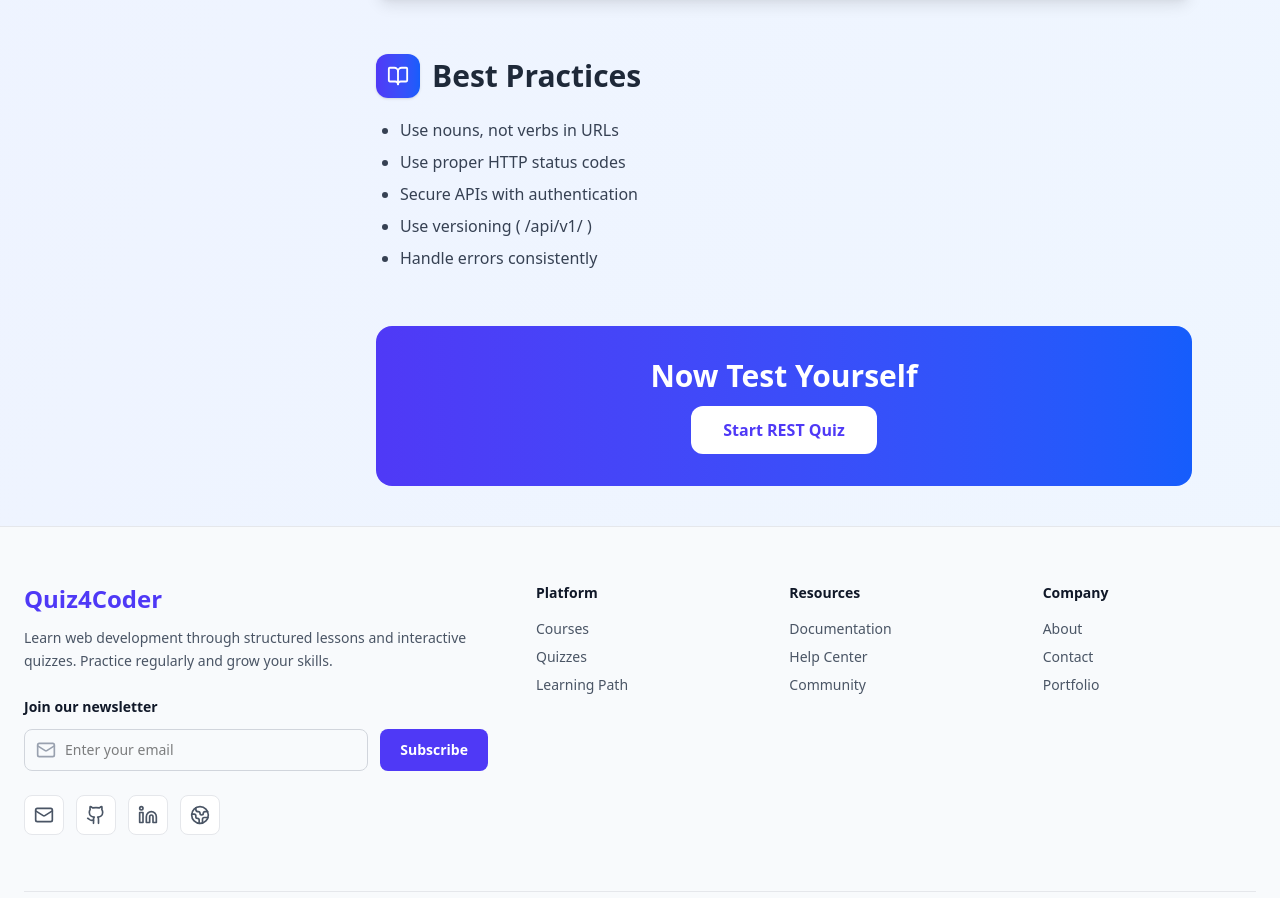
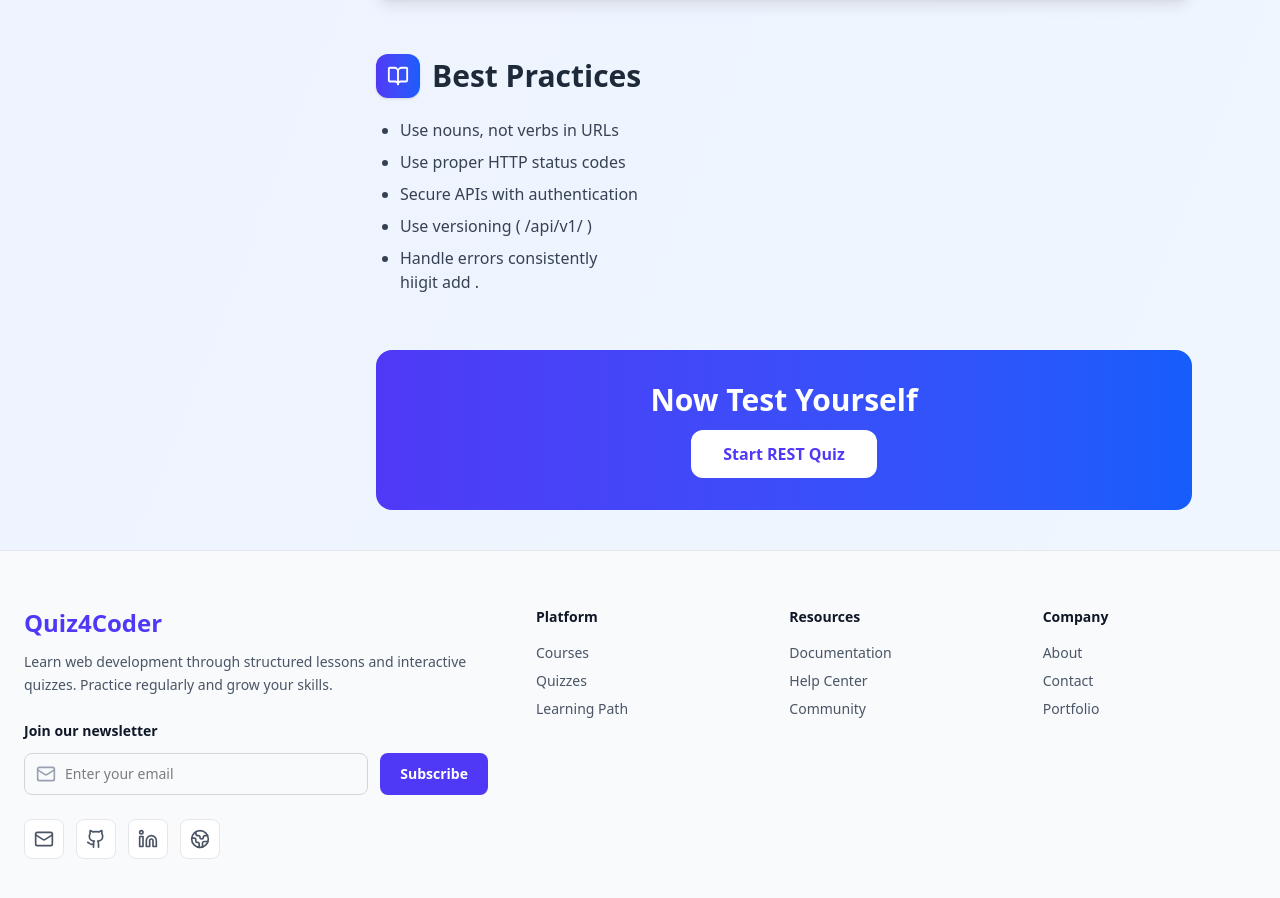
Before and after one commit to Fardeen72/QuizApp, a React (Vite) app: page /restapilearn in a window 1280 px wide. Shown: the part 2679-3577 px from the top of the page. Built offline with nearby package versions, Linux system fonts and the light colour scheme; no server answers.

Commit message:
Update Restlrarn question component

```diff
--- a/src/components/Questions/Restlrarn.jsx
+++ b/src/components/Questions/Restlrarn.jsx
@@ -202,6 +202,8 @@ DELETE → DELETE /api/products/1`}</CodeBlock>
               <li>Secure APIs with authentication</li>
               <li>Use versioning ( /api/v1/ )</li>
               <li>Handle errors consistently</li>
+              hiigit add .
+
             </ul>
           </Section>
 
```
